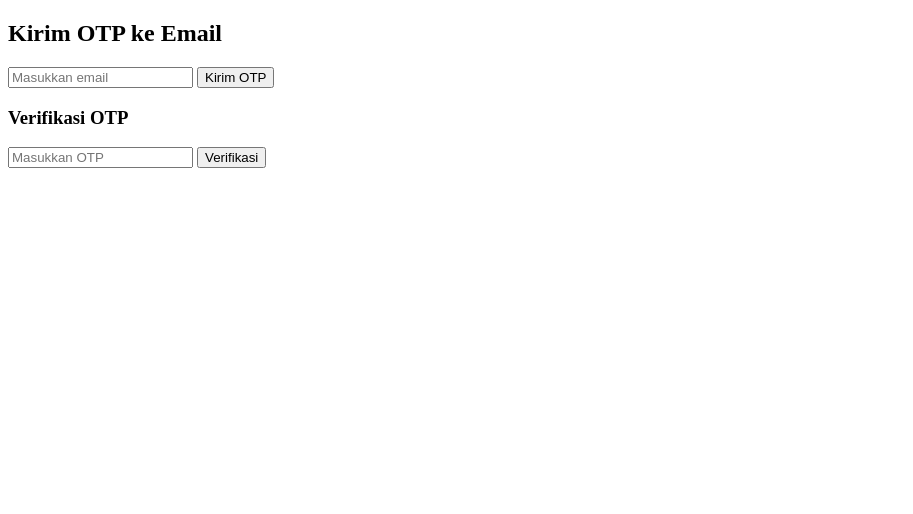
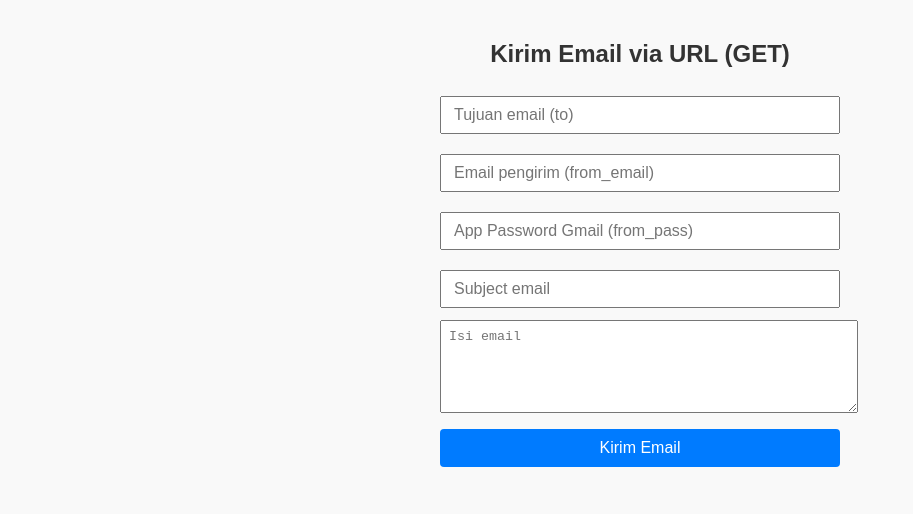
Before and after one commit to Fahrihosting1/otp-app, a website: page public/index.html in a window 1280 px wide. Shown: the whole page, without its empty margins (0-913 px from the left). Drawn offline with Linux system fonts and the light colour scheme.

Commit message:
Update index.html

```diff
--- a/public/index.html
+++ b/public/index.html
@@ -1,47 +1,115 @@
 <!DOCTYPE html>
 <html lang="id">
 <head>
-  <meta charset="UTF-8">
-  <meta name="viewport" content="width=device-width, initial-scale=1.0">
-  <title>Kirim OTP</title>
+  <meta charset="UTF-8" />
+  <meta name="viewport" content="width=device-width, initial-scale=1" />
+  <title>Kirim Email via URL</title>
+  <style>
+    body {
+      font-family: Arial, sans-serif;
+      max-width: 400px;
+      margin: 40px auto;
+      padding: 0 20px;
+      background: #f9f9f9;
+      color: #333;
+    }
+    h2 {
+      text-align: center;
+    }
+    input {
+      width: 100%;
+      padding: 8px 12px;
+      margin: 8px 0 12px;
+      box-sizing: border-box;
+      font-size: 16px;
+    }
+    button {
+      width: 100%;
+      padding: 10px;
+      font-size: 16px;
+      cursor: pointer;
+      background-color: #007bff;
+      color: white;
+      border: none;
+      border-radius: 4px;
+      transition: background-color 0.3s ease;
+    }
+    button:disabled {
+      background-color: #888;
+      cursor: wait;
+    }
+    #message {
+      margin-top: 20px;
+      text-align: center;
+      font-weight: bold;
+      min-height: 24px;
+    }
+  </style>
 </head>
 <body>
-  <h2>Kirim OTP ke Email</h2>
-  <input type="email" id="email" placeholder="Masukkan email" />
-  <button onclick="kirimOtp()">Kirim OTP</button>
+  <h2>Kirim Email via URL (GET)</h2>
 
-  <h3>Verifikasi OTP</h3>
-  <input type="text" id="otp" placeholder="Masukkan OTP" />
-  <button onclick="verifikasiOtp()">Verifikasi</button>
+  <input type="email" id="to" placeholder="Tujuan email (to)" />
+  <input type="email" id="from_email" placeholder="Email pengirim (from_email)" />
+  <input type="password" id="from_pass" placeholder="App Password Gmail (from_pass)" />
+  <input type="text" id="subject" placeholder="Subject email" />
+  <textarea id="text" placeholder="Isi email" rows="5" style="width:100%; padding:8px; margin-bottom:12px;"></textarea>
+
+  <button id="sendBtn" onclick="kirimEmail()">Kirim Email</button>
 
   <p id="message"></p>
 
   <script>
-    function kirimOtp() {
-      const email = document.getElementById("email").value;
-      fetch("/api/send-otp", {
-        method: "POST",
-        headers: { "Content-Type": "application/json" },
-        body: JSON.stringify({ email })
-      })
-      .then(res => res.json())
-      .then(data => {
-        document.getElementById("message").textContent = data.message || data.error;
-      });
+    function setLoading(isLoading) {
+      const btn = document.getElementById('sendBtn');
+      if (isLoading) {
+        btn.disabled = true;
+        btn.textContent = 'Loading...';
+      } else {
+        btn.disabled = false;
+        btn.textContent = 'Kirim Email';
+      }
     }
 
-    function verifikasiOtp() {
-      const email = document.getElementById("email").value;
-      const otp = document.getElementById("otp").value;
-      fetch("/api/verify-otp", {
-        method: "POST",
-        headers: { "Content-Type": "application/json" },
-        body: JSON.stringify({ email, otp })
-      })
-      .then(res => res.json())
-      .then(data => {
-        document.getElementById("message").textContent = data.message || data.error;
+    function kirimEmail() {
+      const to = document.getElementById('to').value.trim();
+      const from_email = document.getElementById('from_email').value.trim();
+      const from_pass = document.getElementById('from_pass').value.trim();
+      const subject = document.getElementById('subject').value.trim();
+      const text = document.getElementById('text').value.trim();
+      const messageEl = document.getElementById('message');
+
+      if (!to || !from_email || !from_pass || !subject || !text) {
+        messageEl.textContent = 'Semua field wajib diisi';
+        return;
+      }
+
+      setLoading(true);
+      messageEl.textContent = '';
+
+      // Encode URL params supaya aman
+      const params = new URLSearchParams({
+        to, from_email, from_pass, subject, text
       });
+
+      fetch('/api/send-email?' + params.toString())
+        .then(res => res.json())
+        .then(data => {
+          if (data.success) {
+            messageEl.style.color = 'green';
+            messageEl.textContent = data.message || 'Email berhasil dikirim';
+          } else {
+            messageEl.style.color = 'red';
+            messageEl.textContent = data.error || 'Gagal mengirim email';
+          }
+        })
+        .catch(() => {
+          messageEl.style.color = 'red';
+          messageEl.textContent = 'Terjadi kesalahan jaringan';
+        })
+        .finally(() => {
+          setLoading(false);
+        });
     }
   </script>
 </body>
```
